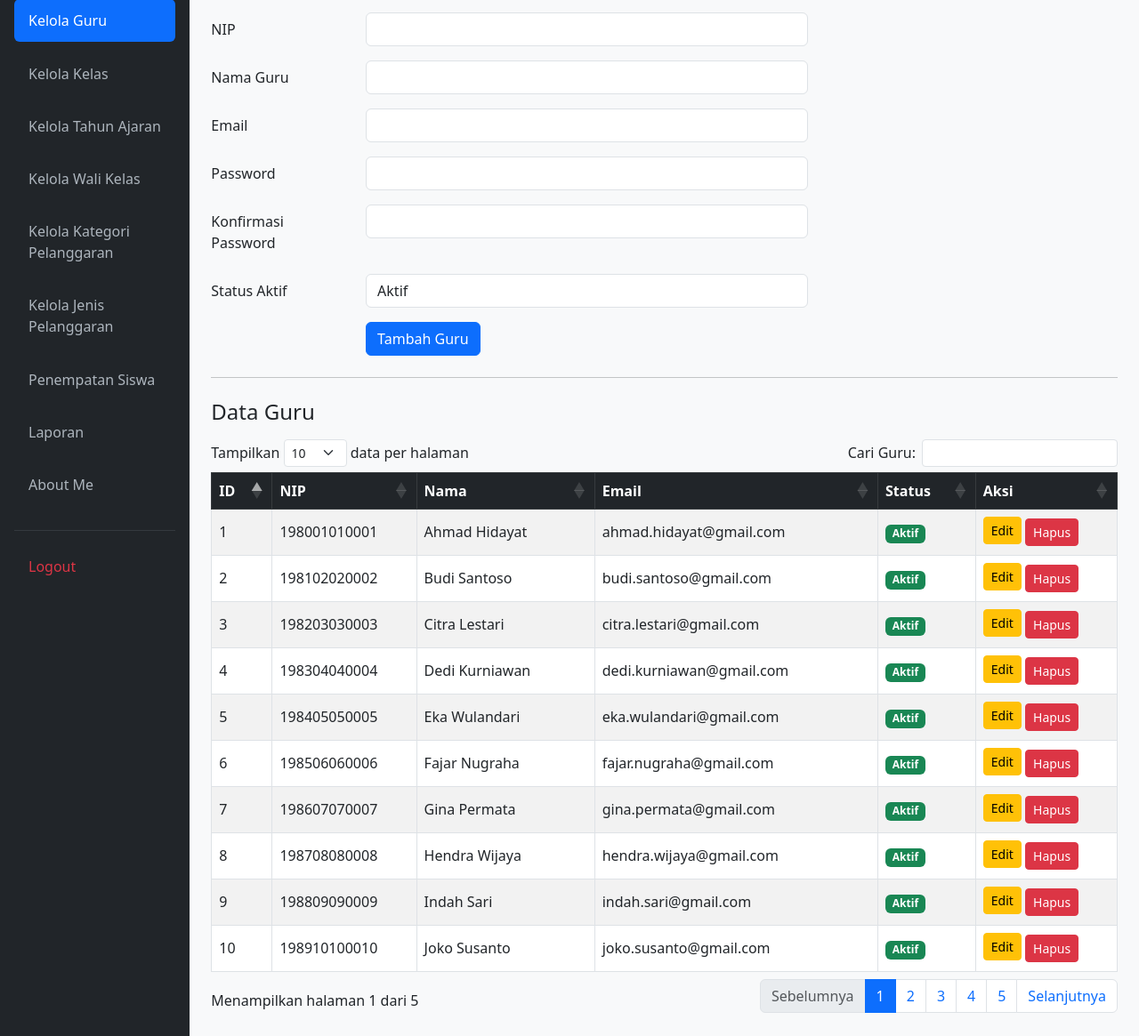
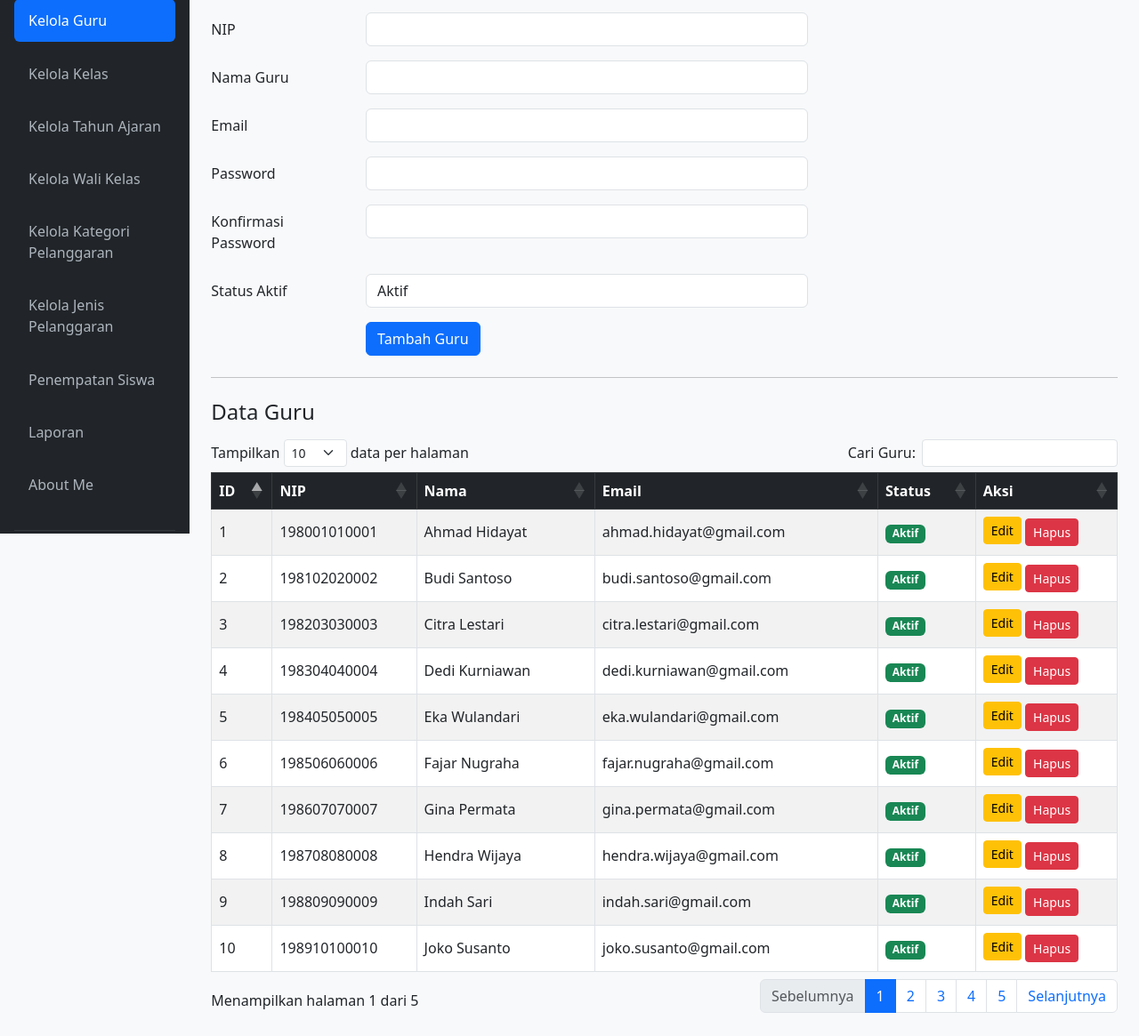
Before and after one commit to zidanemaulidan7-eng/UKK-2026, a PHP site: page /kelola_guru.php in a window 1280 px wide. Shown: the part 200-1365 px from the top of the page at 89% size. Run offline with PHP 8.4, Linux system fonts and the light colour scheme; a user stored in the database is signed in; data comes from the database, SQL or seed files in the repository; some libraries are stand-ins or nearby versions.

Commit message:
update sidebar

```diff
--- a/edit_guru.php
+++ b/edit_guru.php
@@ -130,7 +130,7 @@ if (!$guru) {
                                     </div>
 
                                     <div class="mb-3 row">
-                                        <label class="col-sm-3 col-form-label fw-semibold">Password Baru</label>
+                                        <label class="col-sm-3 col-form-label fw-semibold">Password</label>
                                         <div class="col-sm-9">
                                             <input type="password" name="password" class="form-control" placeholder="Kosongkan jika tidak ingin mengubah password">
                                             <div class="form-text text-muted">Biarkan kosong jika password tidak ingin diganti.</div>
--- a/kelola_guru.php
+++ b/kelola_guru.php
@@ -37,7 +37,10 @@ if (!$query) {
 
     <style>
         .sidebar {
-            min-height: 100vh;
+            position: sticky;
+            top: 0;
+            height: 100vh;
+            overflow-y: auto;
             background-color: #212529;
             color: #fff;
         }
```
